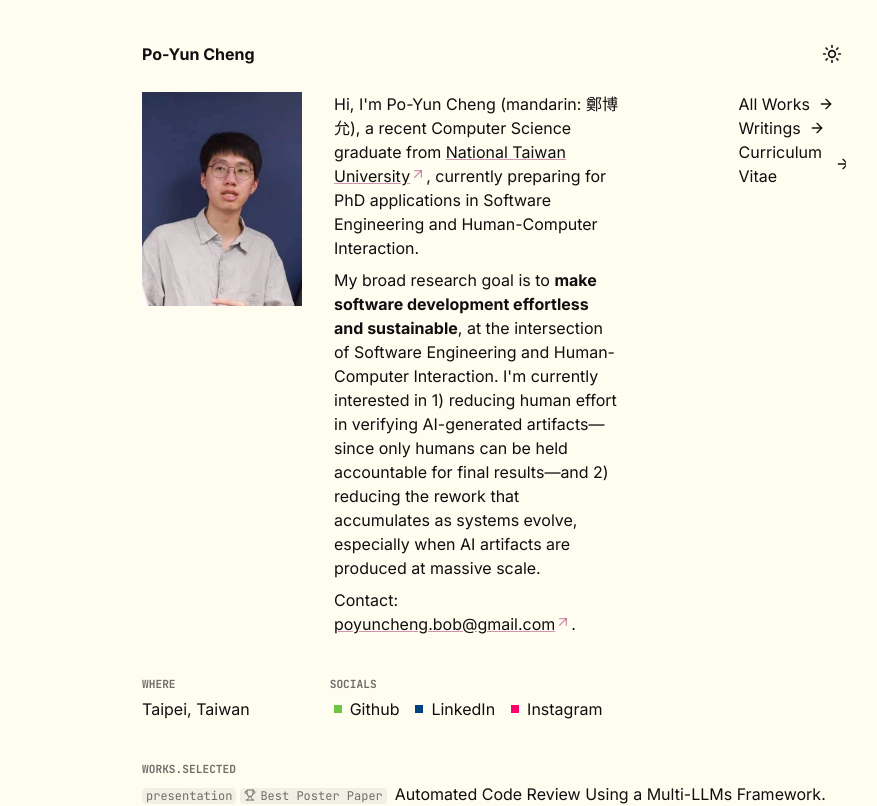
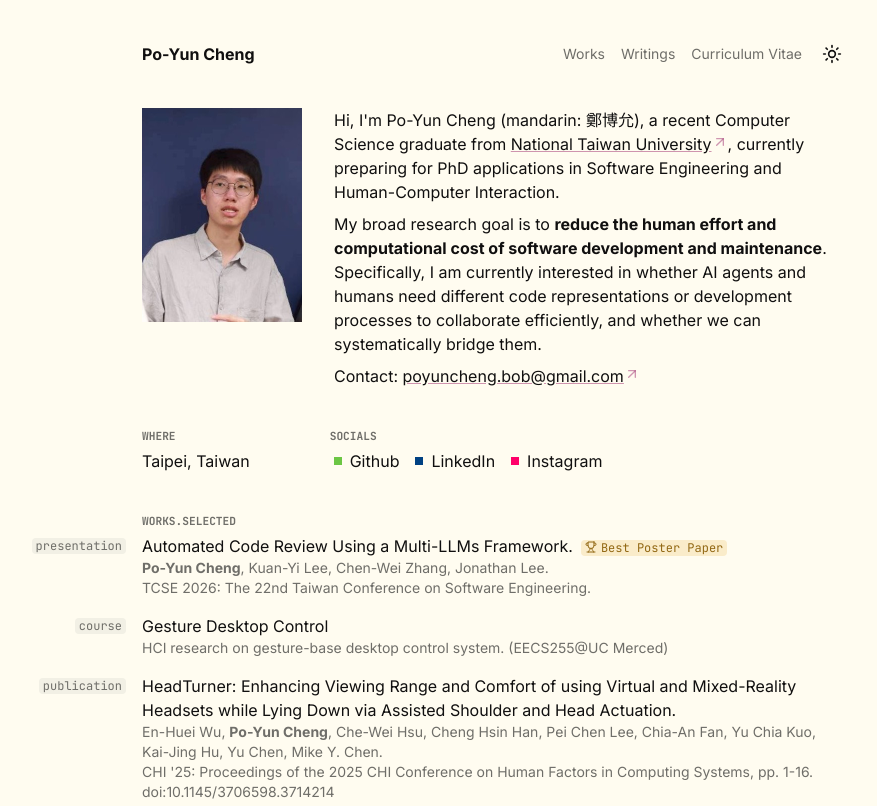
Before and after one commit to Tanimal19/portfolio, a SvelteKit app: page / in a window 1280 px wide. Shown: the top 806 px of the page, without its empty margins (146-1023 px from the left). Built offline with nearby package versions, Linux system fonts and the light colour scheme.

Commit message:
update ui

```diff
--- a/src/components/landing/ShowcaseBlock.svelte
+++ b/src/components/landing/ShowcaseBlock.svelte
@@ -3,10 +3,14 @@
   import { asset } from "$app/paths";
   import { TrophyIcon } from "@lucide/svelte";
 
-  let { item }: { item: ProjectItem } = $props();
+  let { item, preview = true }: { item: ProjectItem; preview?: boolean } =
+    $props();
 
   const chipClass =
     "inline-block px-1 font-mono text-xs text-(--fd-secondary-foreground) bg-(--fd-secondary) rounded";
+
+  const awardChipClass =
+    "px-1 font-mono text-xs text-(--fd-gold) bg-(--fd-gold-background) rounded";
 
   let hover = $state(false);
   let self: HTMLDivElement | null = $state(null);
@@ -17,8 +21,12 @@
     return asset(path);
   };
 
-  const previewImage = $derived.by(() => resolvePath(item.previewImage));
-  const previewVideo = $derived.by(() => resolvePath(item.previewVideo));
+  const previewImage = $derived.by(() =>
+    preview ? resolvePath(item.previewImage) : undefined,
+  );
+  const previewVideo = $derived.by(() =>
+    preview ? resolvePath(item.previewVideo) : undefined,
+  );
 
   function handleMouseMove(e: MouseEvent) {
     const rect = self?.getBoundingClientRect();
@@ -47,16 +55,26 @@
     rel="noreferrer external"
     class="flex flex-col"
   >
+    <span
+      class="hidden absolute -left-20 top-1 w-16 pointer-events-none lg:flex justify-end"
+    >
+      <span class={chipClass}>{item.category}</span>
+    </span>
+    <span class="flex flex-wrap items-baseline gap-1 mb-1 lg:hidden">
+      <span class={chipClass}>{item.category}</span>
+      {#if item.award}
+        <span class={`${awardChipClass} inline-block`}>
+          <TrophyIcon class="size-3 inline-block mr-1 align-[-0.15em]" />{item.award}
+        </span>
+      {/if}
+    </span>
     <span class="flex flex-row items-baseline gap-2">
-      <span class="shrink-0 flex flex-row items-baseline gap-1">
-        <span class={chipClass}>{item.category}</span>
-        {#if item.award}
-          <span class={chipClass}>
-            <TrophyIcon class="size-3 inline-block mr-1 align-[-0.15em]" />{item.award}
-          </span>
-        {/if}
-      </span>
       <span>{item.title}</span>
+      {#if item.award}
+        <span class={`${awardChipClass} hidden lg:inline-block`}>
+          <TrophyIcon class="size-3 inline-block mr-1 align-[-0.15em]" />{item.award}
+        </span>
+      {/if}
     </span>
     {#if item.authors}
       <p class="text-sm text-(--fd-secondary-foreground)">
@@ -71,7 +89,7 @@
   </a>
 
   <div
-    class={`flex items-center justify-center pointer-events-none mx-auto w-1/2 fixed inset-0 transition duration-300 z-50 ${
+    class={`hidden lg:flex items-center justify-center pointer-events-none mx-auto w-1/2 fixed inset-0 transition duration-300 z-50 ${
       hover ? "opacity-100 scale-100" : "opacity-0 scale-75"
     }`}
   >
--- a/src/lib/config.ts
+++ b/src/lib/config.ts
@@ -80,7 +80,7 @@ export const projectItems: ProjectItem[] = [
     category: "course",
     link: "https://github.com/Tanimal19/DCM",
     previewVideo: "/project-previews/dcm-demo.mp4",
-    showOnLanding: true,
+    showOnLanding: false,
   },
   {
     title: "ONGAKU",
@@ -131,7 +131,7 @@ export type PageLink =
   | { kind: "asset"; href: Asset; text: string };
 
 export const pageLinks: PageLink[] = [
-  { kind: "page", href: "/works", text: "All Works" },
+  { kind: "page", href: "/works", text: "Works" },
   { kind: "page", href: "/blog", text: "Writings" },
   { kind: "asset", href: "/poyuncheng_cv.pdf", text: "Curriculum Vitae" },
 ];
--- a/src/routes/+layout.svelte
+++ b/src/routes/+layout.svelte
@@ -1,7 +1,8 @@
 <script lang="ts">
   import "./layout.css";
   import favicon from "$lib/assets/favicon.ico";
-  import { resolve } from "$app/paths";
+  import { asset, resolve } from "$app/paths";
+  import { pageLinks } from "$lib/config";
   import { setContext } from "svelte";
   import {
     childNavsContext,
@@ -13,6 +14,11 @@
   let { children } = $props();
 
   const rootUrl = resolve("/");
+
+  const pageLinksWithBase = pageLinks.map((link) => ({
+    text: link.text,
+    href: link.kind === "asset" ? asset(link.href) : resolve(link.href),
+  }));
 
   const rootNav = {
     title: "Po-Yun Cheng",
@@ -59,7 +65,7 @@
   class="flex flex-1 flex-col px-4 lg:px-48 xl:px-72 bg-(--fd-background) text-(--fd-foreground) min-h-screen"
 >
   <header
-    class="mb-4 border-(--fd-border) mt-10 flex items-center justify-between"
+    class="mb-8 border-(--fd-border) mt-10 flex items-center justify-between"
   >
     <nav
       class="flex items-center gap-2 text-base font-bold text-(--fd-secondary-foreground)"
@@ -93,6 +99,18 @@
         </a>
       {/if}
     </nav>
+    <div class="flex items-center gap-4">
+      <nav
+        class="flex items-center gap-4 text-sm text-(--fd-secondary-foreground)"
+      >
+        {#each pageLinksWithBase as link (link.href)}
+          <!-- href is already resolved above -->
+          <!-- eslint-disable-next-line svelte/no-navigation-without-resolve -->
+          <a href={link.href} class="hover:text-(--fd-primary) hover:underline">
+            {link.text}
+          </a>
+        {/each}
+      </nav>
       <button
         type="button"
         class="inline-flex items-center p-1 text-(--fd-foreground) transition hover:text-(--fd-primary)"
@@ -105,6 +123,7 @@
           <SunIcon class="size-5" />
         {/if}
       </button>
+    </div>
   </header>
   {@render children()}
 </main>
--- a/src/routes/+page.svelte
+++ b/src/routes/+page.svelte
@@ -1,25 +1,21 @@
 <script lang="ts">
   import AnimateExternalLink from "../components/AnimateExternalLink.svelte";
-  import AnimatePageLink from "../components/AnimatePageLink.svelte";
   import SectionBlock from "../components/landing/SectionBlock.svelte";
-  import { pageLinks, socialLinks, projectItems } from "$lib/config";
+  import { socialLinks, projectItems } from "$lib/config";
   import ShowcaseBlock from "../components/landing/ShowcaseBlock.svelte";
-  import { asset, resolve } from "$app/paths";
+  import { asset } from "$app/paths";
 
   let showColophon = false;
-
-  const pageLinksWithBase = pageLinks.map((link) => ({
-    text: link.text,
-    href: link.kind === "asset" ? asset(link.href) : resolve(link.href),
-  }));
 </script>
 
 <main>
   <div class="flex flex-col gap-4 lg:gap-8 mb-8">
-    <div class="flex flex-col lg:flex-row lg:gap-30">
+    <div class="flex flex-col">
       <div class="flex flex-col gap-4 lg:gap-8">
-        <div class="flex flex-row items-start mt-2 gap-8">
-          <img class="w-40" src={asset("/head.jpg")} alt="Me" />
+        <div
+          class="flex flex-col sm:flex-row items-start mt-2 gap-4 sm:gap-8"
+        >
+          <img class="w-28 sm:w-40" src={asset("/head.jpg")} alt="Me" />
           <div class="max-w-2xl text-left flex flex-col gap-2">
             <p>
               Hi, I'm Po-Yun Cheng (mandarin: 鄭博允), a recent Computer Science
@@ -30,21 +26,20 @@
               Engineering and Human-Computer Interaction.
             </p>
             <p>
-              My broad research goal is to <strong>
-                make software development effortless and sustainable
-              </strong>, at the intersection of Software Engineering and
-              Human-Computer Interaction. I'm currently interested in 1)
-              reducing human effort in verifying AI-generated artifacts—since
-              only humans can be held accountable for final results—and 2)
-              reducing the rework that accumulates as systems evolve, especially
-              when AI artifacts are produced at massive scale.
+              My broad research goal is to <strong
+                >reduce the human effort and computational cost of software
+                development and maintenance</strong
+              >. Specifically, I am currently interested in whether AI agents
+              and humans need different code representations or development
+              processes to collaborate efficiently, and whether we can
+              systematically bridge them.
             </p>
             <p>
               Contact:
               <AnimateExternalLink
                 href="mailto:poyuncheng.bob@gmail.com"
                 text="poyuncheng.bob@gmail.com"
-              />.
+              />
             </p>
           </div>
         </div>
@@ -73,12 +68,6 @@
             </div>
           </SectionBlock>
         </div>
-      </div>
-
-      <div class="w-fit flex flex-col items-start mt-2">
-        {#each pageLinksWithBase as link (link.href)}
-          <AnimatePageLink href={link.href} text={link.text} />
-        {/each}
       </div>
     </div>
 
--- a/src/routes/layout.css
+++ b/src/routes/layout.css
@@ -56,6 +56,9 @@
   --fd-border: var(--color-base-150);
   --fd-ring: var(--color-magenta-400);
 
+  --fd-gold: rgb(146, 104, 20);
+  --fd-gold-background: rgb(250, 236, 202);
+
   /* animation */
   --animation-slide-right: slide-right 0.5s ease-in-out forwards;
   --animation-slide-top-right: slide-top-right 0.5s ease-in-out forwards;
@@ -78,6 +81,9 @@
 
   --fd-border: var(--color-base-800);
   --fd-ring: var(--color-magenta-400);
+
+  --fd-gold: rgb(224, 184, 96);
+  --fd-gold-background: rgb(56, 42, 14);
 }
 
 @keyframes slide-in {
--- a/src/routes/works/+page.svelte
+++ b/src/routes/works/+page.svelte
@@ -25,6 +25,7 @@
 
   let activeYear: number | null = $state(null);
   let activeCategory: ProjectCategory | null = $state(null);
+  let showPreview = $state(true);
 
   const filteredItems = $derived.by(() =>
     projectItems
@@ -102,6 +103,22 @@
           </button>
         {/each}
       </div>
+
+      <div class="flex flex-wrap items-baseline gap-3 text-sm font-medium">
+        <span
+          class="text-[0.7em] font-bold text-(--fd-secondary-foreground) font-mono w-14"
+        >
+          PREVIEW
+        </span>
+        <button
+          type="button"
+          aria-pressed={showPreview}
+          class={filterClass(showPreview)}
+          onclick={() => (showPreview = !showPreview)}
+        >
+          {showPreview ? "On" : "Off"}
+        </button>
+      </div>
     </div>
   </header>
 
@@ -121,7 +138,7 @@
 
         {#each group.items as item (item.link)}
           <div class="flex flex-row items-start gap-4">
-            <ShowcaseBlock {item} />
+            <ShowcaseBlock {item} preview={showPreview} />
           </div>
         {/each}
       {/each}
```
Also changed, not shown: 2 other files (tests, documents, lock files or other folders). Lines whose indentation alone changed are shown as unchanged.
